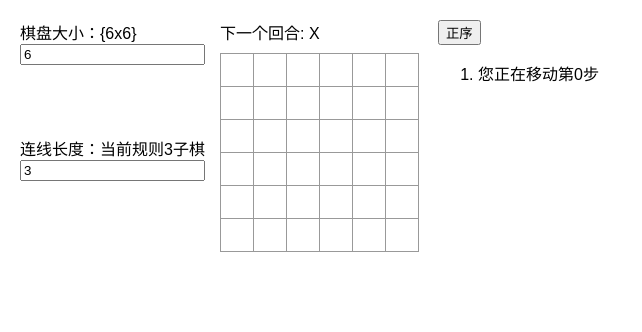
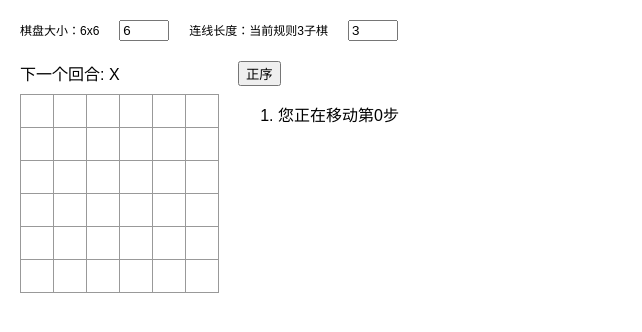
Before and after one commit to LianTianNo1/Tic-Tac-Toe-Demo, a React (Create React App) app: page / in a window 1280 px wide. Shown: the top 332 px of the page, without its empty margins (0-642 px from the left). Built offline with nearby package versions, Linux system fonts and the light colour scheme.

Commit message:
FEAT: 修改之前改为react hook缺少依赖项带来的bug & 页面bug

```diff
--- a/src/components/Board/index.tsx
+++ b/src/components/Board/index.tsx
@@ -41,7 +41,7 @@ export default function Board (props: BoardProps) {
 
     const status = useMemo(() => {
         if (winner) {
-            return `胜利者: ${winner}`;
+            return `恭喜 ${winner} 赢得了本局比赛！！！`;
         } else if (Array.from(squares).every((sq) => sq !== null)) {
             return '平局';
         }
@@ -50,10 +50,10 @@ export default function Board (props: BoardProps) {
 
     // 点击棋盘时的回调
     const handleClick = useCallback(
-        (idx: number) => {
+        (index: number) => {
             // 如果有赢家或者已经下过了,就返回
             if (
-                squares[idx] ||
+                squares[index] ||
                 calculateWinner(squares, { boardSize, winLength })
             ) {
                 return;
@@ -61,9 +61,9 @@ export default function Board (props: BoardProps) {
             const nextSquares = squares.slice();
             // 根据xIsNext判断该下X棋还是O棋
             if (xIsNext) {
-                nextSquares[idx] = 'X';
+                nextSquares[index] = 'X';
             } else {
-                nextSquares[idx] = 'O';
+                nextSquares[index] = 'O';
             }
             // 调用上层Game组件传递的onPlay方法
             onPlay(nextSquares);
@@ -75,22 +75,21 @@ export default function Board (props: BoardProps) {
     const board = useMemo(() => {
         return Array.from({ length: boardSize }).map((
             _record,
-            idx // 生成boardSize行
+            index // 生成boardSize行
         ) => (
-            <div key={idx} className="board-row">
+            <div key={index} className="board-row">
                 {Array.from({ length: boardSize }).map((
                     _record2,
-                    jdx // 每行boardSize列
+                    jIndex // 每行boardSize列
                 ) => (
                     <Square
-                        key={(idx * boardSize) + jdx}
-                        value={squares[(idx * boardSize) + jdx]}
+                        key={(index * boardSize) + jIndex}
+                        value={squares[(index * boardSize) + jIndex]}
                         onSquareClick={() =>
-                            handleClick((idx * boardSize) + jdx)
+                            handleClick((index * boardSize) + jIndex)
                         }
                         highlight={
-                            (line &&
-                                        line.includes((idx * boardSize) + jdx)) as boolean
+                            (line && line.includes((index * boardSize) + jIndex)) as boolean
                         } // 高亮square
                     />
                 ))}
--- a/src/components/Game/index.tsx
+++ b/src/components/Game/index.tsx
@@ -1,4 +1,4 @@
-import React, { useCallback, useMemo, useState } from 'react';
+import React, { useCallback, useEffect, useMemo, useState } from 'react';
 import { Board, Input } from 'components';
 import { calculateRowCol } from 'utils';
 
@@ -35,6 +35,7 @@ export default function Game () {
     /** 棋盘大小变化 */
     const handleBoardSizeChange = (event: React.ChangeEvent<HTMLInputElement>) => {
         const size = Number(event.target.value);
+        if (size < 3) return;
         setBoardSize(size);
         // 重置历史
         setHistory([Array(size * size).fill(null)]);
@@ -45,6 +46,7 @@ export default function Game () {
     /** 连线长度变化 */
     const handleWinLengthChange = (event: React.ChangeEvent<HTMLInputElement>) => {
         const len = Number(event.target.value);
+        if (len < 3) return;
         if (len > boardSize) return console.error('超过范围');
         setWinLength(len);
     };
@@ -73,7 +75,7 @@ export default function Game () {
             setHistory(nextHistory);
             setCurrentMove(nextHistory.length - 1);
         },
-        [boardSize, history]
+        [boardSize, history, currentMove]
     );
 
     // 跳转到history中的某一步
@@ -83,6 +85,13 @@ export default function Game () {
         },
         [history]
     );
+
+    // 棋盘大小变化控制连线长度变化
+    useEffect(() => {
+        if (boardSize < winLength) {
+            setWinLength(boardSize);
+        }
+    }, [boardSize]);
 
     // 渲染历史记录列表
     const moves = useMemo(() => {
@@ -116,7 +125,7 @@ export default function Game () {
                 </li>
             );
         });
-    }, [history]);
+    }, [history, currentMove]);
 
     // 根据isAscending排序moves
     // a.key和b.key代表了用于比较排序的键,在这里中就是每个move步数
@@ -130,6 +139,7 @@ export default function Game () {
                 .sort((pre, cur) => (pre.key as number) - (cur.key as number));
     }, [isAscending, moves]);
 
+    // 切换排序
     const toggleSortOrder = useCallback(() => {
         setIsAscending(!isAscending);
     }, [isAscending]);
@@ -143,7 +153,8 @@ export default function Game () {
                     type="number"
                     value={boardSize}
                     onChange={handleBoardSizeChange}
-                    label={`棋盘大小：{${boardSize}x${boardSize}}`}
+                    label={`棋盘大小：${boardSize}x${boardSize}`}
+                    style={{ marginRight: 20 }}
                 />
                 <Input
                     type="number"
@@ -152,7 +163,6 @@ export default function Game () {
                     label={`连线长度：当前规则${winLength}子棋`}
                 />
             </div>
-
             <div className="game-board">
                 <Board
                     boardSize={boardSize}
--- /dev/null
+++ b/src/components/Input/index.css
@@ -0,0 +1,8 @@
+.input-lbl {
+    font-size: 12px;
+}
+
+input {
+    max-width: 50px;
+    margin-left: 20px;
+}
--- a/src/components/Input/index.tsx
+++ b/src/components/Input/index.tsx
@@ -1,4 +1,5 @@
 import { blockFun } from 'utils';
+import './index.css';
 
 interface InputProps {
     /** input类型 */
@@ -11,6 +12,8 @@ interface InputProps {
     onChange: (params: any) => void;
     /** id用来label绑定input，如果不提供则使用value */
     id?: string;
+    /** 样式 */
+    style?: React.CSSProperties;
 }
 
 /** 输入框组件 */
@@ -21,10 +24,11 @@ export default function Input (props: InputProps) {
         value = '',
         label = '',
         id = '',
+        style,
     } = props;
 
     return (
-        <label htmlFor={id || `${value}`}>
+        <label htmlFor={id || `${value}`} className="input-lbl" style={style}>
             {label}
             <input
                 id={id || `${value}`}
--- a/src/styles.css
+++ b/src/styles.css
@@ -84,6 +84,7 @@ body {
 .game {
   display: flex;
   flex-direction: row;
+  flex-wrap: wrap;
 }
 
 .game-info {
@@ -99,4 +100,6 @@ body {
   display: flex;
   width: 200px;
   flex-wrap: wrap;
+  width: 100%;
+  margin-bottom: 20px;
 }
```
